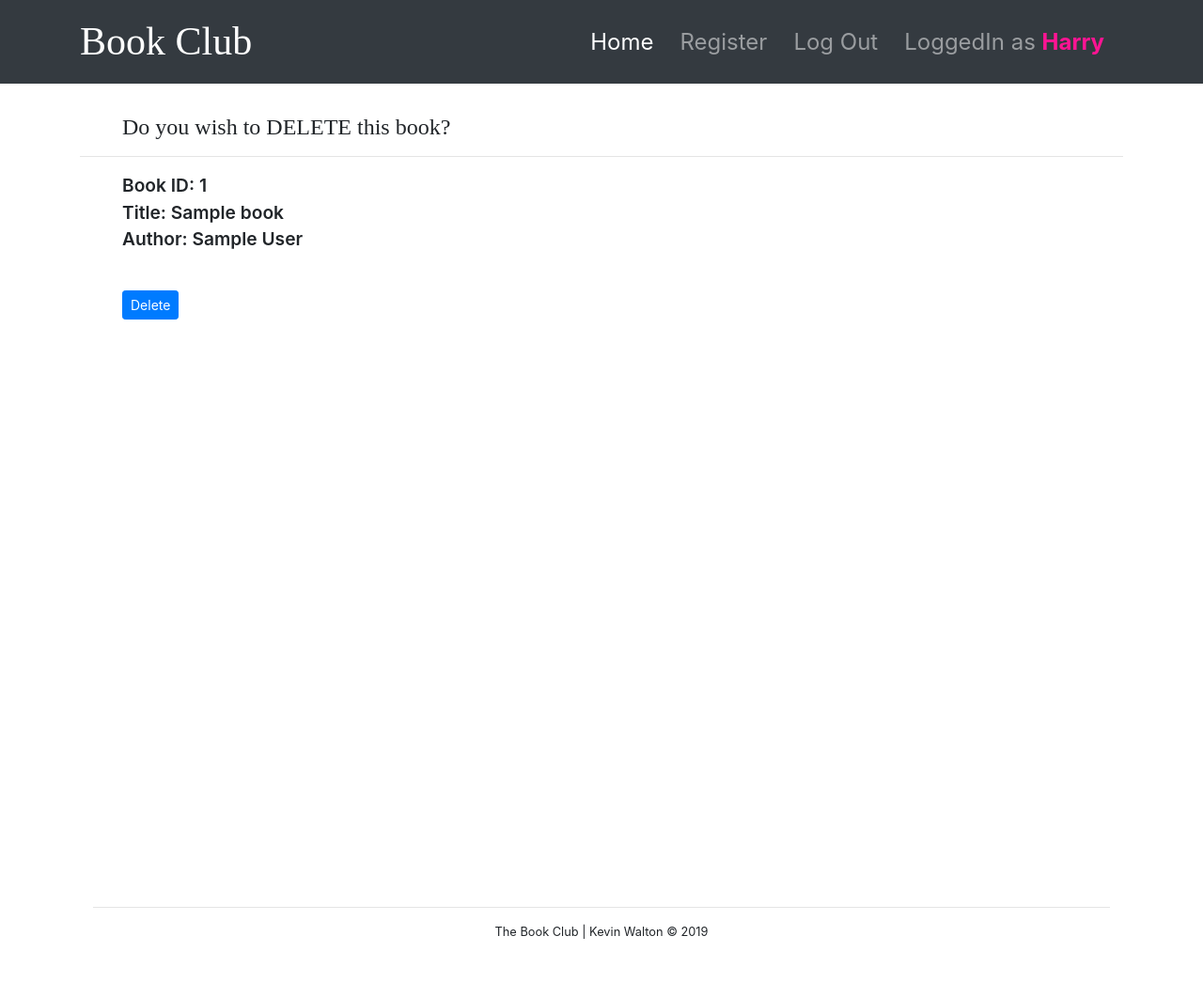
After one commit to Hermeticpoet/BookClub-Milestone3, a Flask app: page /book/delete/1 in a window 1280 px wide. The commit adds this page. Shown: the whole page at 94% size. Run offline with Flask 2, Linux system fonts and the light colour scheme; a user stored in the database is signed in; tables that the repository leaves empty hold one stand-in row (values such as "Sample post"); some libraries are stand-ins or nearby versions; some web fonts are replaced.

Commit message:
Added edit page with a route & tested against the database data. Successful

```diff
--- a/app/catalog/routes.py
+++ b/app/catalog/routes.py
@@ -1,7 +1,9 @@
 from app.catalog import main
 from app import db
 from app.catalog.models import Book, Publication
-from flask import render_template
+from flask import render_template, flash, request, redirect, url_for
+from flask_login import login_required
+from app.catalog.forms import EditBookForm
 
 
 @main.route("/")
@@ -10,8 +12,43 @@ def display_books():
     return render_template("home.html", books=books)
 
 
+"""
+Any decorators that take an id variable must have that variable
+passed to the function as well. For example, both publisher_id
+and book_id must be placed in the route, inside <> angle brackets,
+while then being passed to the functions as arguments too.
+"""
 @main.route("/display/publisher/<publisher_id>")
 def display_publisher(publisher_id):
     publisher = Publication.query.filter_by(id=publisher_id).first()
     publisher_books = Book.query.filter_by(pub_id=publisher.id).all()
     return render_template("publisher.html", publisher=publisher, publisher_books=publisher_books)
+
+
+@main.route("/book/delete/<book_id>", methods=["GET", "POST"])
+@login_required
+def delete_book(book_id):
+    book = Book.query.get(book_id)
+    if request.method == "POST":
+        db.session.delete(book)
+        db.session.commit()
+        flash("Book deleted successfully")
+        return redirect(url_for("main.display_books"))
+    return render_template("delete_book.html", book=book, book_id=book.id)
+
+
+@main.route("/book/edit/<book_id>", methods=["GET", "POST"])
+@login_required
+def edit_book(book_id):
+    book = Book.query.get(book_id)
+    form = EditBookForm(obj=book)
+    if form.validate_on_submit():
+        book.title = form.title.data
+        book.author = form.author.data
+        book.format = form.format.data
+        book.num_pages = form.num_pages.data
+        db.session.add(book)
+        db.session.commit()
+        flash("Book Updated Successfully")
+        return redirect(url_for("main.display_books"))
+    return render_template("edit_book.html", form=form, book=book)
--- /dev/null
+++ b/app/catalog/templates/delete_book.html
@@ -0,0 +1,17 @@
+{% extends "layout.html" %}
+
+{% block content %}
+    <div class="container delete-book">
+        <h4 style="margin-left: 45px">Do you wish to DELETE this book?</h4>
+        <hr>
+        <p id="book-delete-warning" style="margin-left: 45px">
+            Book ID: {{ book.id }} <br>
+            Title: {{ book.title }} <br>
+            Author: {{ book.author }}
+        </p>
+        <br>
+        <form action="{{ url_for('main.delete_book', book_id=book.id) }}" method="POST" style="margin-left: 45px">
+            <button type="submit" class="btn btn-warning btn-sm">Delete</button>
+        </form>
+    </div>
+{% endblock %}
--- a/app/catalog/templates/home.html
+++ b/app/catalog/templates/home.html
@@ -11,6 +11,8 @@
                         <p>Rating: {{ book.avg_rating }}</p>
                         <p>Pages: {{ book.num_pages }}</p>
                         <p><a href="{{ url_for('main.display_publisher', publisher_id=book.pub_id) }}">Publisher Id: {{ book.pub_id }}</a></p>
+                        <span class="label label-info"><a href="{{ url_for('main.edit_book', book_id=book.id) }}" style="color: floralwhite;">edit</a></span>
+                        <span class="label label-warning"><a href="{{ url_for('main.delete_book', book_id=book.id) }}" style="color: floralwhite;">delete</a></span>
                         <br><br>
                     </div>
                 {% endfor %}
--- a/app/static/css/styles.css
+++ b/app/static/css/styles.css
@@ -73,6 +73,16 @@ span {
     padding: 1.6rem;
     position: relative;
 }
+
+.delete-book {
+    margin-top: 2rem;
+}
+
+#book-delete-warning,
+#book-edit-info {
+    font-size: 1.2rem;
+    font-weight: 600;
+}
  /*** End Data Layout ***/
 
 /*** Form Styles ***/
@@ -102,4 +112,20 @@ span {
     background-color: #007bff !important;
     border-color: #007bff !important;
 }
+
+span.label.label-warning {
+    background: red;
+    padding: 0.3rem 0.5rem;
+    border: 1px solid red;
+    border-radius: 0.25rem;
+    text-decoration: none;
+}
+
+span.label.label-info {
+    background: #007bff;
+    padding: 0.3rem 0.5rem;
+    border: 1px solid #007bff;
+    border-radius: 0.25rem;
+    text-decoration: none;
+}
 /*** End Comp Styles ***/
```
Also changed, not shown: app/catalog/forms.py (added, +11 -0 lines), app/catalog/templates/edit_book.html (added, +11 -0 lines).
